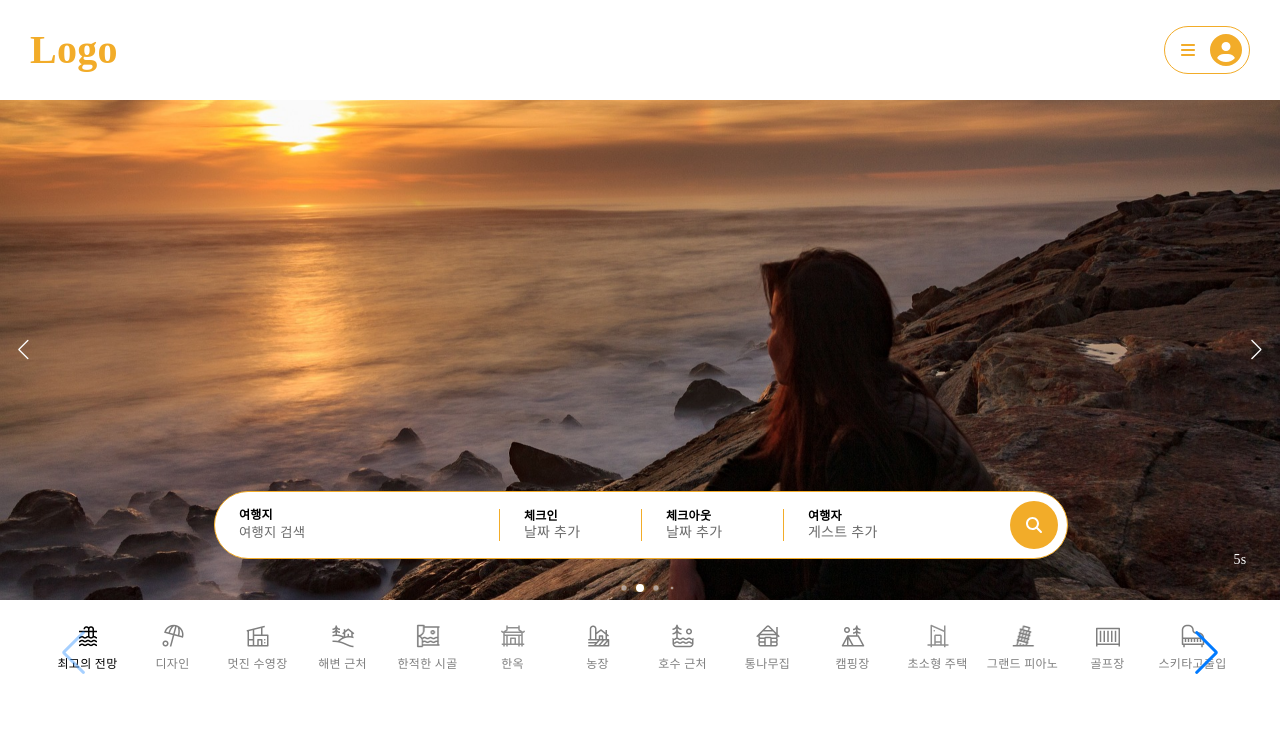
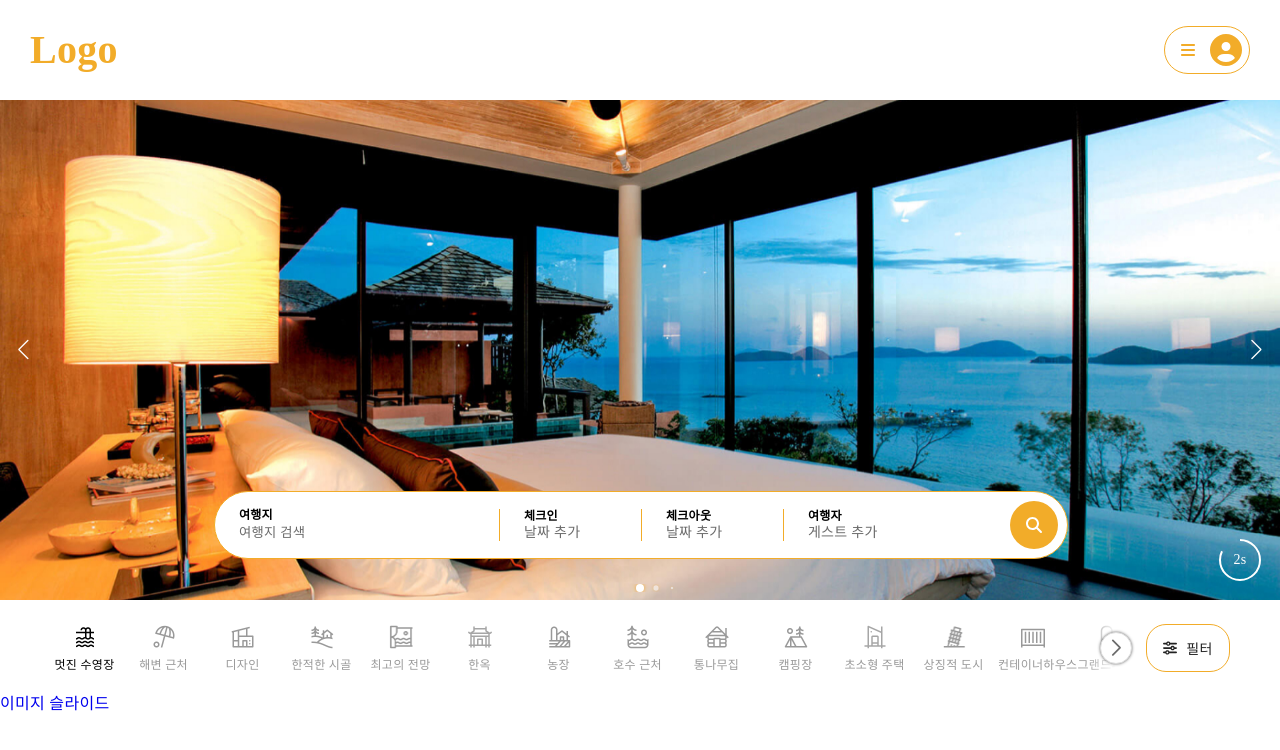
Before and after one commit to wonminjung/team01-Client-Fork, a React (Create React App) app: page / in a window 1280 px wide. Shown: the top 750 px of the page. Built offline with nearby package versions, Linux system fonts and the light colour scheme; a web font is replaced by a local one.

Commit message:
메인컨텐츠제작start

```diff
--- /dev/null
+++ b/src/pages/main/CategoryContents.jsx
@@ -0,0 +1,21 @@
+import React from 'react';
+import { Link } from 'react-router-dom';
+
+const CategoryContents = () => {
+    return (
+        <div className='cateContentBox'>
+            <div className="content">
+                <Link to={'/detail'}>
+                    <div className="imgBox">
+                        <div className="imgSwiper">
+                            이미지 슬라이드
+                        </div>
+                    </div>
+                    <div className="textBox"></div>
+                </Link>
+            </div>
+        </div>
+    );
+};
+
+export default CategoryContents;
--- a/src/pages/main/CategorySlider.jsx
+++ b/src/pages/main/CategorySlider.jsx
@@ -6,15 +6,78 @@ import 'swiper/css/navigation';
 
 import { Navigation } from 'swiper/modules';
 import { useState } from 'react';
+import FilterBox from './FilterBox';
 
 export default function Category(){
   const [curSlide, setSlide] = useState(0);
-
-  const category = ["최고의 전망","디자인","멋진 수영장","해변 근처","한적한 시골","한옥","농장","호수 근처","통나무집","캠핑장","초소형 주택","그랜드 피아노","골프장","스키타고출입","돔 하우스","A자형 주택","컨테이너하우스","상징적 도시","캠핑카","스키"];
+  const category = [
+    {
+      img: "./images/pages/main/cate1.jpg",
+      tag: "멋진 수영장"
+    },{
+      img: "./images/pages/main/cate2.jpg",
+      tag: "해변 근처"
+    },{
+      img: "./images/pages/main/cate3.jpg",
+      tag: "디자인"
+    },{
+      img: "./images/pages/main/cate4.jpg",
+      tag: "한적한 시골"
+    },{
+      img: "./images/pages/main/cate5.jpg",
+      tag: "최고의 전망"
+    },{
+      img: "./images/pages/main/cate6.jpg",
+      tag: "한옥"
+    },{
+      img: "./images/pages/main/cate7.jpg",
+      tag: "농장"
+    },{
+      img: "./images/pages/main/cate8.jpg",
+      tag: "호수 근처"
+    },{
+      img: "./images/pages/main/cate9.jpg",
+      tag: "통나무집"
+    },{
+      img: "./images/pages/main/cate10.jpg",
+      tag: "캠핑장"
+    },{
+      img: "./images/pages/main/cate11.jpg",
+      tag: "초소형 주택"
+    },{
+      img: "./images/pages/main/cate12.jpg",
+      tag: "상징적 도시"
+    },{
+      img: "./images/pages/main/cate13.jpg",
+      tag: "컨테이너하우스"
+    },{
+      img: "./images/pages/main/cate14.jpg",
+      tag: "그랜드피아노"
+    },{
+      img: "./images/pages/main/cate15.jpg",
+      tag: "A자형 주택"
+    },{
+      img: "./images/pages/main/cate16.jpg",
+      tag: "돔하우스"
+    },{
+      img: "./images/pages/main/cate17.jpg",
+      tag: "골프장"
+    },{
+      img: "./images/pages/main/cate18.jpg",
+      tag: "스키 타고 출입"
+    },{
+      img: "./images/pages/main/cate19.jpg",
+      tag: "캠핑카"
+    },{
+      img: "./images/pages/main/cate20.jpg",
+      tag: "스키"
+    }
+  ]
   const selectSlide = (i) => {
     setSlide(i);
   }
   return (
+    <>
       <Swiper
         className='categoryContainer'
         navigation={true}
@@ -24,7 +87,21 @@ export default function Category(){
         slidesPerView={14}
         allowTouchMove={false}
       >
-      {category.map((cate,i)=><SwiperSlide key={i}><div className={`categoryCard ${i === curSlide? "active" : ""}`} onClick={() => selectSlide(i)}><div><img src={`./images/pages/main/cate${i + 1}.jpg`} alt={`categoty${i+1}`}/></div><div>{cate}</div></div></SwiperSlide>)}
+        {category.map((cate,i)=>
+          <SwiperSlide key={i}>
+            <div className={`categoryCard ${i === curSlide? "active" : ""}`} onClick={() => selectSlide(i)}>
+              <div>
+                <img src={cate.img} alt={`categoty${i+1}`}/>
+              </div>
+              <div>
+                {cate.tag}
+              </div>
+            </div>
+          </SwiperSlide>
+        )}
       </Swiper>
+      <FilterBox />
+    </>
+
   );
 };
--- /dev/null
+++ b/src/pages/main/FilterBox.jsx
@@ -0,0 +1,17 @@
+import React from 'react';
+import BasicButton from '../../components/button/BasicButton';
+import S from './style';
+import { FontAwesomeIcon } from '@fortawesome/react-fontawesome';
+import { faSliders } from '@fortawesome/free-solid-svg-icons';
+
+const FilterBox = () => {
+    return (
+        <S.CategoryFilter className='filterBox'>
+            <BasicButton>
+                <FontAwesomeIcon icon={faSliders} />필터
+            </BasicButton>
+        </S.CategoryFilter>
+    );
+};
+
+export default FilterBox;
--- a/src/pages/main/Main.js
+++ b/src/pages/main/Main.js
@@ -2,6 +2,7 @@ import React, { useEffect } from 'react';
 import S from './style';
 import Banner from './MainBanner';
 import Category from './CategorySlider';
+import CategoryContents from './CategoryContents';
 
 const Main = () => {
 
@@ -40,6 +41,7 @@ const Main = () => {
             <S.CategoryContainer>
                 <Category />
             </S.CategoryContainer>
+            <CategoryContents />
         </S.MainContainer>
     );
 };
--- a/src/pages/main/MainBanner.jsx
+++ b/src/pages/main/MainBanner.jsx
@@ -27,7 +27,7 @@ export default function Banner(){
       allowTouchMove={false}
       loop={true}
       autoplay={{
-        delay: 5000,
+        delay: 7000,
         disableOnInteraction: false,
       }}
       modules={[EffectFade, Navigation, Pagination, Autoplay]}
--- a/src/pages/main/style.js
+++ b/src/pages/main/style.js
@@ -1,8 +1,8 @@
 import { styled } from 'styled-components';
-// import theme from '../../global/theme';
+import theme from '../../global/theme';
 
 const S = {}
-// const PALETTE = theme.PALETTE;
+const PALETTE = theme.PALETTE;
 
 S.MainContainer = styled.div`
     height: 200vh;
@@ -79,6 +79,9 @@ S.MainContainer = styled.div`
 `
 S.CategoryContainer = styled.div`
     padding: 24px 50px;
+    display: flex;
+    justify-content: center;
+    align-items: center;
     & .swiper-slide{
         & .categoryCard{
             display: flex;
@@ -87,7 +90,7 @@ S.CategoryContainer = styled.div`
             align-items: center;
             cursor: pointer;
             transition: 0.3s;
-            opacity: 0.5;
+            opacity: 0.4;
             &.active{
                 opacity: 1;
             }
@@ -103,9 +106,67 @@ S.CategoryContainer = styled.div`
                 &:last-child{
                     font-size: 12px;
                     font-weight: 500;
+                    width: 100%;
+                    text-align: center;
+                    white-space: nowrap;
                 }
             }
+            &:hover{
+                transform: scale(1.07);
+            }
         }
+
+    }
+    & .swiper-button-prev, .swiper-button-next{
+        width: 60px;
+        height: 100%;
+        background: linear-gradient(270deg, #fff 50%, transparent);
+        top: 50%;
+        margin: auto;
+        transform: translateY(-50%);
+    }
+    & .swiper-button-prev{
+        left: 0;
+        background: linear-gradient(90deg, #fff 50%, transparent);
+    }
+    & .swiper-button-next{
+        right: 0;
+    }
+    & .swiper-button-prev:hover, .swiper-button-next:hover{
+        transform: translateY(-50%);
+        &::after{
+            color: #fff;
+            transform: scale(1.1);
+            background-color: ${PALETTE.yellow};
+            border: 1px solid ${PALETTE.yellow};
+            box-shadow: 0 0 3px ${PALETTE.yellow};
+        }
+    }
+    & .swiper-button-prev::after, .swiper-button-next::after{
+        font-size: 16px;
+        font-weight: bold;
+        color: ${PALETTE.gray[300]};
+        width: 30px;
+        height: 30px;
+        display: flex;
+        justify-content: center;
+        align-items: center;
+        border: 1px solid ${PALETTE.gray[200]};
+        border-radius: 50%;
+        box-shadow: 0 0 3px ${PALETTE.gray[300]};
+        background: #fff;
+        transition: transform, background-color 0.3s;
+    }
+    & .swiper-button-prev.swiper-button-disabled, .swiper-button-next.swiper-button-disabled{
+        opacity: 0;
+    }
+`
+S.CategoryFilter = styled.div`
+    & button{
+        width: 84px;
+        height: 48px;
+        justify-content: space-around;
+        color: ${PALETTE.black};
     }
 `
 export default S;
```
Lines whose indentation alone changed are shown as unchanged.
